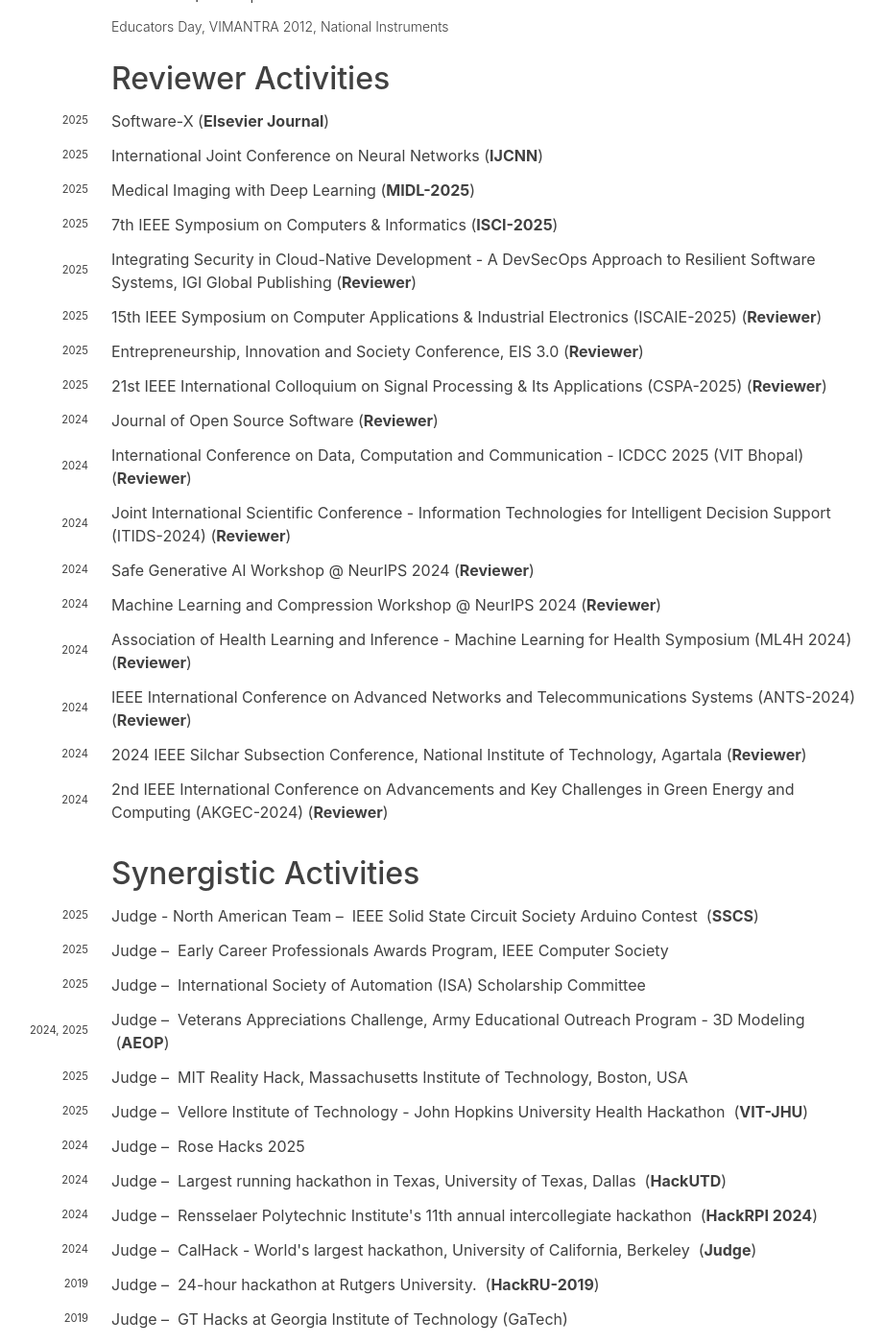
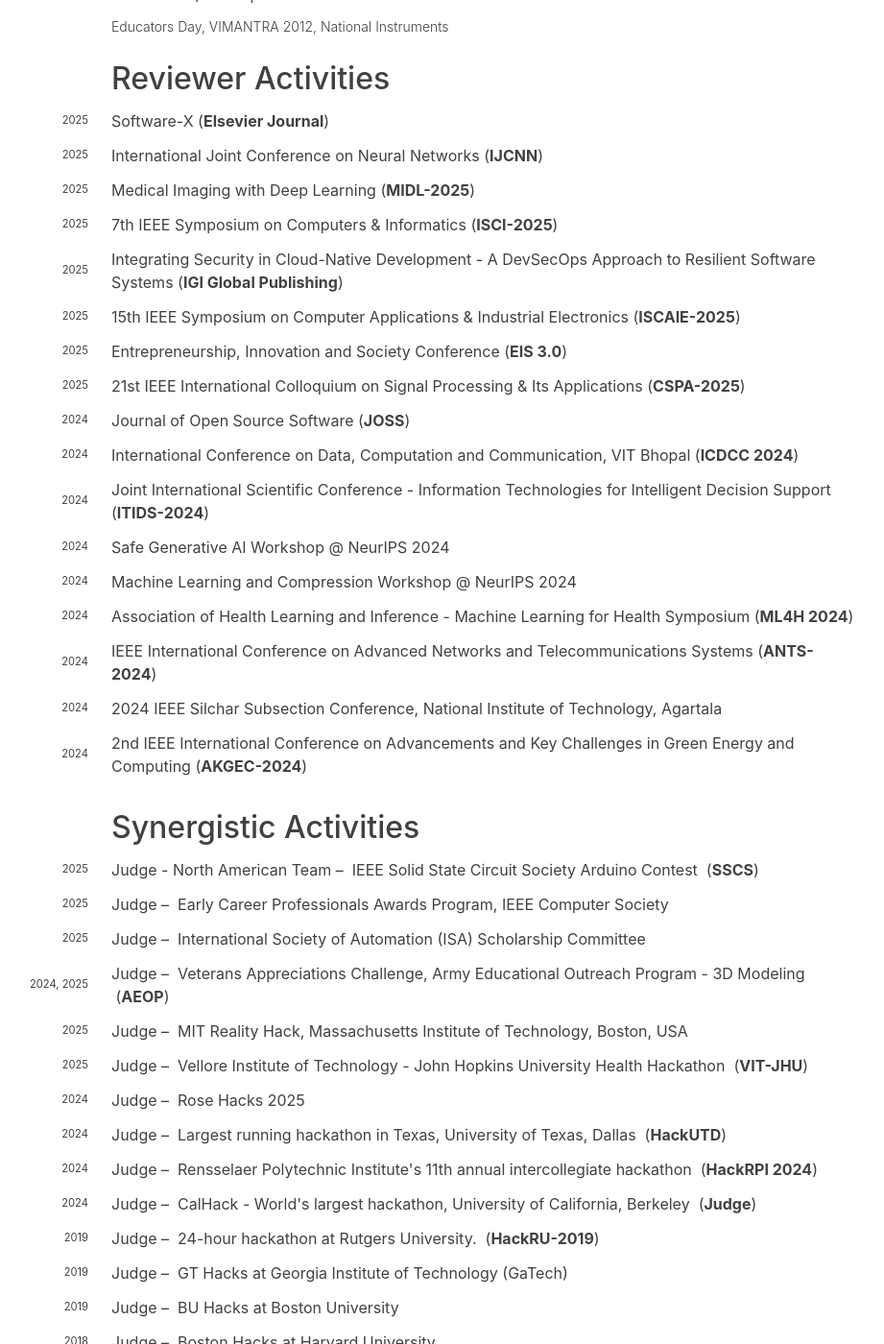
Before and after one commit to hariharanragothaman/hariharanragothaman.github.io, a Jekyll site: the page built from cv.md, in a window 1280 px wide and 1400 px high, scrolled down 5389 px. Shown: the whole window at 96% size, without its empty margins (216-1137 px from the left). Built offline with Jekyll 4.4.1, drawn with Linux system fonts in a browser that asks for light colours; nearby versions of some CDN libraries; some web fonts are replaced.

Commit message:
Polishes and Updates

```diff
--- a/_data/reviewer.yaml
+++ b/_data/reviewer.yaml
@@ -22,81 +22,81 @@
     - year: 2025
       url: https://www.isci.asia/
 
-- venue: Integrating Security in Cloud-Native Development - A DevSecOps Approach to Resilient Software Systems, IGI Global Publishing
-  venue-shorthand: Reviewer
+- venue: Integrating Security in Cloud-Native Development - A DevSecOps Approach to Resilient Software Systems
+  venue-shorthand: IGI Global Publishing
   years:
     - year: 2025
       url: https://www.igi-global.com/
 
-- venue: 15th IEEE Symposium on Computer Applications & Industrial Electronics (ISCAIE-2025)
-  venue-shorthand: Reviewer
+- venue: 15th IEEE Symposium on Computer Applications & Industrial Electronics
+  venue-shorthand: ISCAIE-2025
   years:
     - year: 2025
       url: https://www.iscaie.org/
 
 
-- venue: Entrepreneurship, Innovation and Society Conference, EIS 3.0
-  venue-shorthand: Reviewer
+- venue: Entrepreneurship, Innovation and Society Conference
+  venue-shorthand:  EIS 3.0
   years:
     - year: 2025
       url: https://www.bmu.edu.in/eis-conference2025/index.html
 
-- venue: 21st IEEE International Colloquium on Signal Processing & Its Applications (CSPA-2025)
-  venue-shorthand: Reviewer
+- venue: 21st IEEE International Colloquium on Signal Processing & Its Applications
+  venue-shorthand: CSPA-2025
   years:
     - year: 2025
       url: https://sites.google.com/view/asprg-cspa/home
 
 - venue: Journal of Open Source Software
-  venue-shorthand: Reviewer
+  venue-shorthand: JOSS
   years:
     - year: 2024
       url: https://joss.theoj.org/
 
-- venue: International Conference on Data, Computation and Communication - ICDCC 2025 (VIT Bhopal)
-  venue-shorthand: Reviewer
+- venue: International Conference on Data, Computation and Communication, VIT Bhopal
+  venue-shorthand: ICDCC 2024
   years:
     - year: 2024
       url: https://vitbhopal.ac.in/icdcc2024/
 
-- venue: Joint International Scientific Conference - Information Technologies for Intelligent Decision Support (ITIDS-2024)
-  venue-shorthand: Reviewer
+- venue: Joint International Scientific Conference - Information Technologies for Intelligent Decision Support
+  venue-shorthand: ITIDS-2024
   years:
     - year: 2024
       url: https://www.cuchd.in/conference/itids-2024/
 
 - venue: Safe Generative AI Workshop @ NeurIPS 2024
-  venue-shorthand: Reviewer
+  venue-shorthand:
   years:
     - year: 2024
       url: https://safegenaiworkshop.github.io/
 
 - venue: Machine Learning and Compression Workshop @ NeurIPS 2024
-  venue-shorthand: Reviewer
+  venue-shorthand:
   years:
     - year: 2024
       url: https://neuralcompression.github.io/workshop24
 
-- venue: Association of Health Learning and Inference - Machine Learning for Health Symposium (ML4H 2024)
-  venue-shorthand: Reviewer
+- venue: Association of Health Learning and Inference - Machine Learning for Health Symposium
+  venue-shorthand: ML4H 2024
   years:
     - year: 2024
       url: https://ahli.cc/ml4h/
 
-- venue: IEEE International Conference on Advanced Networks and Telecommunications Systems (ANTS-2024)
-  venue-shorthand: Reviewer
+- venue: IEEE International Conference on Advanced Networks and Telecommunications Systems
+  venue-shorthand: ANTS-2024
   years:
     - year: 2024
       url: https://ants2024.ieee-ants.org/
 
 - venue: 2024 IEEE Silchar Subsection Conference, National Institute of Technology, Agartala
-  venue-shorthand: Reviewer
+  venue-shorthand:
   years:
     - year: 2024
       url: http://ieeesilcon.org.in/
 
-- venue: 2nd IEEE International Conference on Advancements and Key Challenges in Green Energy and Computing (AKGEC-2024)
-  venue-shorthand: Reviewer
+- venue: 2nd IEEE International Conference on Advancements and Key Challenges in Green Energy and Computing
+  venue-shorthand: AKGEC-2024
   years:
     - year: 2024
       url: https://enconf.akgec.ac.in/
```
